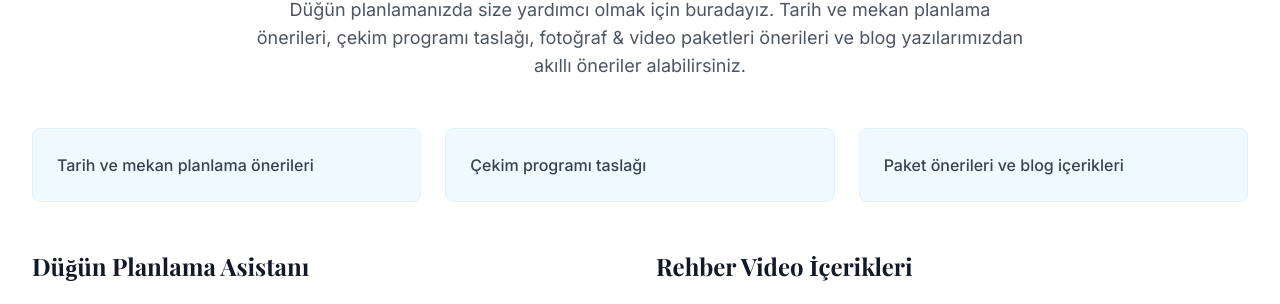
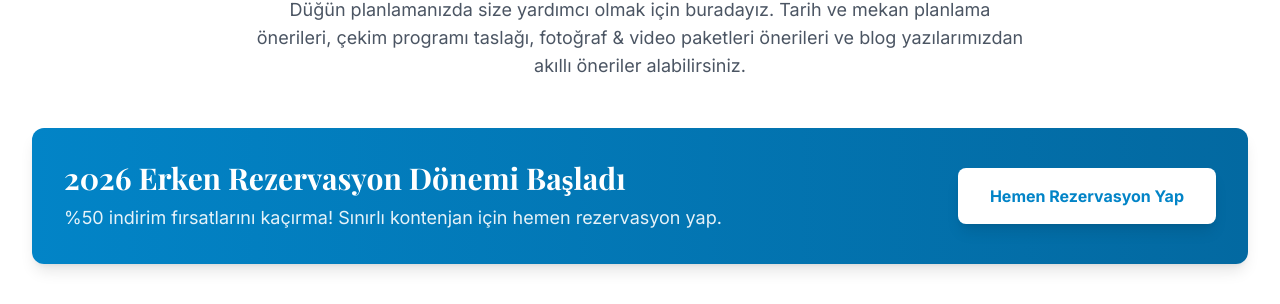
Before and after one commit to sezaidemirer/bodrum-dugun-hikayesi, a React (Vite) app: page / in a window 1280 px wide. Shown: the part 2636-2940 px from the top of the page. Built offline with nearby package versions, Linux system fonts and the light colour scheme; grey boxes are pictures that could not be loaded.

Commit message:
Features alanı kaldırıldı, Erken Rezervasyon reklam alanı eklendi

```diff
--- a/src/components/AiAssistantSection.tsx
+++ b/src/components/AiAssistantSection.tsx
@@ -7,6 +7,13 @@ interface Message {
 }
 
 const AiAssistantSection = () => {
+  const scrollToSection = (id: string) => {
+    const element = document.getElementById(id);
+    if (element) {
+      element.scrollIntoView({ behavior: 'smooth' });
+    }
+  };
+
   const [messages, setMessages] = useState<Message[]>([
     {
       id: 1,
@@ -89,21 +96,27 @@ const AiAssistantSection = () => {
           </p>
         </div>
 
-        {/* Features */}
-        <div className="grid md:grid-cols-3 gap-6 mb-12">
-          {[
-            'Tarih ve mekan planlama önerileri',
-            'Çekim programı taslağı',
-            'Paket önerileri ve blog içerikleri',
-          ].map((feature, index) => (
-            <div
-              key={index}
-              className="bg-bodrum-50 p-6 rounded-lg border border-bodrum-100"
-            >
-              <p className="text-gray-700 font-medium">{feature}</p>
+          {/* Reklam Alanı - Erken Rezervasyon */}
+          <div className="mb-12">
+            <div className="bg-gradient-to-r from-bodrum-600 to-bodrum-700 rounded-xl p-6 md:p-8 shadow-lg">
+              <div className="flex flex-col md:flex-row items-center justify-between gap-4">
+                <div className="flex-1 text-center md:text-left">
+                  <h3 className="text-2xl md:text-3xl font-serif font-bold text-white mb-2">
+                    2026 Erken Rezervasyon Dönemi Başladı
+                  </h3>
+                  <p className="text-lg text-white/90">
+                    %50 indirim fırsatlarını kaçırma! Sınırlı kontenjan için hemen rezervasyon yap.
+                  </p>
+                </div>
+                <button
+                  onClick={() => scrollToSection('contact')}
+                  className="px-8 py-4 bg-white text-bodrum-600 font-bold rounded-lg hover:bg-bodrum-50 transition-all duration-300 shadow-lg hover:shadow-xl transform hover:-translate-y-1 whitespace-nowrap"
+                >
+                  Hemen Rezervasyon Yap
+                </button>
+              </div>
             </div>
-          ))}
-        </div>
+          </div>
 
         {/* 2 Column Layout */}
         <div className="grid lg:grid-cols-2 gap-8">
```
